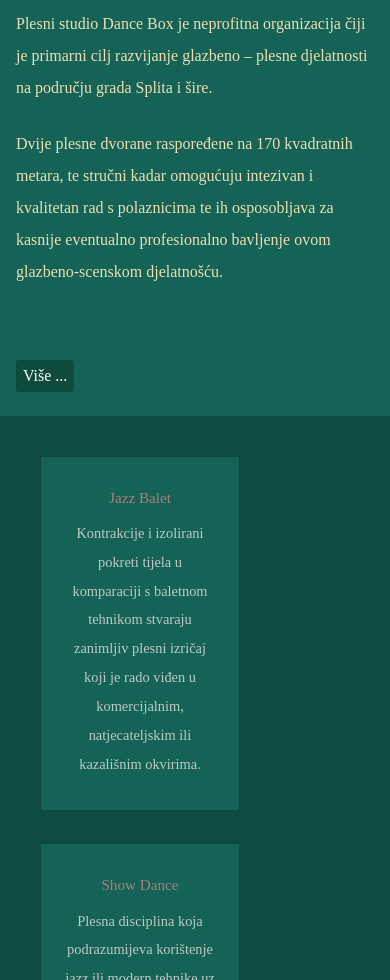
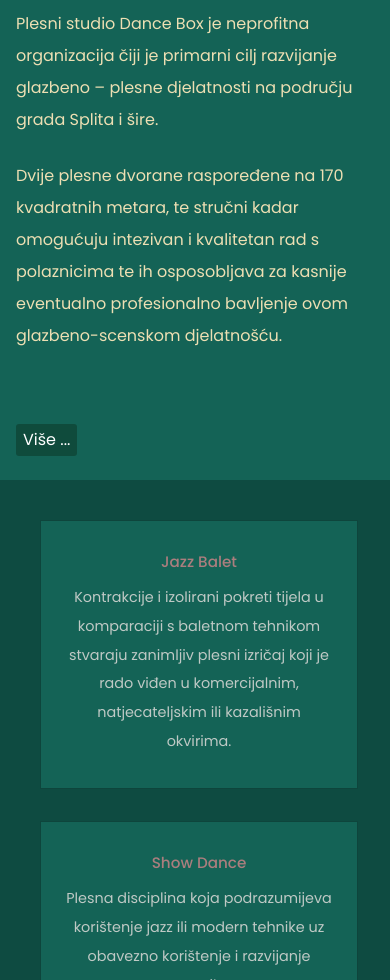
Before and after one commit to BrunaMamic/dancebox, a Next.js app: page / in a window 390 px wide. Shown: the part 1020-2000 px from the top of the page. Built offline with nearby package versions, Linux system fonts and the light colour scheme.

Commit message:
fix colors, video, footer, fonts

```diff
--- a/components/contactSidebar/index.tsx
+++ b/components/contactSidebar/index.tsx
@@ -27,8 +27,8 @@
       </div>
 
       <div className="share">
-        <a href="#" className="fab fa-facebook-f"></a>
-        <a href="#" className="fab fa-instagram"></a>
+        <a href="https://www.facebook.com/PlesniStudioDanceBox" target={'_blank'} rel={'noreferrer'} className="fab fa-facebook-f"></a>
+        <a href="https://www.instagram.com/danceboxsplit/" target={'_blank'} rel={'noreferrer'} className="fab fa-instagram"></a>
       </div>
     </div>
   );
--- a/components/header/index.tsx
+++ b/components/header/index.tsx
@@ -30,7 +30,6 @@
           className="fas fa-info-circle"
         ></div>
         <div id="search-btn" className="fas fa-search"></div>
-        <div id="login-btn" className="fas fa-user"></div>
       </div>
 
       <form action="" className="search-form">
--- a/components/info/index.tsx
+++ b/components/info/index.tsx
@@ -5,7 +5,7 @@
 
       <div className="row">
         <div className="video">
-          <video src="static/video.mp4" autoPlay muted loop>
+          <video src="static/video.mp4" controls={true}  muted>
             <source src="static/video.mp4" type="video/mp4" />
           </video>
         </div>
--- a/components/mentors/index.tsx
+++ b/components/mentors/index.tsx
@@ -73,9 +73,8 @@
                   <br />
                   <br />
                   Stečeno plesno iskustvo i znanje pomogli su joj pri upisu na
-                  Akademiju dramskih umjetnosti u Zagrebu gdje je trenutno
-                  student treće godine na odsjeku Suvremeni ples/nastavnički
-                  smjer.
+                  Akademiju dramskih umjetnosti u Zagrebu na odsjeku Suvremeni ples/nastavnički
+                  smjer koji završava 2022. godine.
                   <br />
                   <br />
                   Barbara intenzivno sudjeluje u radu Studija kao koreograf i
--- a/components/projects/index.tsx
+++ b/components/projects/index.tsx
@@ -5,13 +5,45 @@
 
 import lgThumbnail from "lightgallery/plugins/thumbnail";
 import lgZoom from "lightgallery/plugins/zoom";
+import { Router, useRouter } from "next/router";
 
 const Projects = () => {
+  const openFacebookGallery = () => {
+    window.open('https://www.facebook.com/PlesniStudioDanceBox/photos', '_blank')
+  };
+
   return (
     <section className="projects" id="projects">
       <h1 className="heading"> Najnoviji projekti </h1>
 
-      <LightGallery elementClassNames={"box-container"}>
+      <LightGallery onBeforeOpen={() => openFacebookGallery()} elementClassNames={"box-container"}>
+        <a href="static/cure.jpg" onClick={()=>console.log('hello world')} className="box">
+          <div className="image">
+            <img src="static/cure.jpg" alt=""/>
+          </div>
+          <div className="content">
+            <div className="info">
+              <h3>Race for the cure</h3>
+            </div>
+            <i className="fas fa-plus"></i>
+          </div>
+
+        </a>
+
+        <a href="static/projekt10.jpg" className="box">
+          <div className="image">
+            <img src="static/projekt10.jpg" alt=""/>
+          </div>
+          <div className="content">
+            <div className="info">
+              <h3>Proslava 10. godišnjice kluba</h3>
+              <p>3.9.2022. <br/>
+                Photo by @mdphotography18</p>
+            </div>
+            <i className="fas fa-plus"></i>
+          </div>
+        </a>
+
         <a href="static/projekti.jpg" className="box">
           <div className="image">
             <img src="static/projekti.jpg" alt="" />
--- a/pages/_document.tsx
+++ b/pages/_document.tsx
@@ -4,7 +4,7 @@
 export default class extends Document {
   render(): JSX.Element {
     return (
-      <Html className="h-100">
+      <Html className="">
         <meta name="viewport" content="width=device-width, user-scalable=yes" />
         <Head>
           <meta httpEquiv="X-UA-Compatible" content="IE=edge" />
--- a/styles/index.css
+++ b/styles/index.css
@@ -6,39 +6,40 @@
   --white:#fff;
   --light-color:#666;
   --light-bg:#eee;
-  background: #76BA99;
-  background: #76BA99;
-  background: #67b18d;
-  --box-shadow:0 .5rem 1rem rgba(0,0,0,.1);
-  --border:.1rem solid rgba(0,0,0,.3);
+  /*background: #76BA99;*/
+  /*background: #76BA99;*/
+  /*background: #67b18d;*/
+  /*--box-shadow:0 .5rem 1rem rgba(0,0,0,.1);*/
+  /*--border:.1rem solid rgba(0,0,0,.3);*/
+  width: 100vw;
 }
 
 * {
   font-family: 'Poppins', sans-serif;
   margin: 0;
   padding: 0;
-  -webkit-box-sizing: border-box;
-  box-sizing: border-box;
+  /*-webkit-box-sizing: border-box;*/
+  /*box-sizing: border-box;*/
   outline: none;
   border: none;
   text-decoration: none !important;
 }
 
 html {
-  font-size: 62.5%;
-  overflow-x: hidden;
-  scroll-behavior: smooth;
-  scroll-padding-top: 7rem;
+  /*font-size: 62.5%;*/
+  /*overflow-x: hidden;*/
+  /*scroll-behavior: smooth;*/
+  /*scroll-padding-top: 7rem;*/
 }
 
 body{
-  background: #146356;
+  /*background: #146356;*/
 }
 
 header {
   color: #FFF1BD;
   /*background-image: #146356;  */
-  font-family: cursive;
+  /*font-family: cursive;*/
 }
 
 section {
@@ -86,7 +87,7 @@
 
 .header {
   /* background-color: linear-gradient(to right, #4ca2af, #2C3E50) !important; */
-  background-color: #76BA99;
+  background-color: #105348;
   position: sticky;
   top: 0;
   left: 0;
@@ -148,12 +149,11 @@
   position: absolute;
   top: 120%;
   left: 50%;
-  -webkit-transform: translateX(-50%);
   transform: translateX(-50%);
   width: 70rem;
   background: var(--white);
-  -webkit-box-shadow: var(--box-shadow);
-  box-shadow: var(--box-shadow);
+  /*-webkit-box-shadow: var(--box-shadow);*/
+  /*box-shadow: var(--box-shadow);*/
   padding: 1rem;
   display: none;
   -webkit-box-align: center;
@@ -191,7 +191,8 @@
 
 .contact-info {
   color: white;
-  background-image: linear-gradient(to right, #146356, #CA955C);
+  /*background-image: linear-gradient(to right, #146356, #CA955C);*/
+  background: #146356;
   position: fixed;
   top: 0;
   right: 0;
@@ -258,7 +259,7 @@
 
 .contact-info .share {
   padding-top: 2rem;
-  border-top: var(--border);
+  /*border-top: var(--border);*/
   margin-top: 1rem;
 }
 
@@ -274,7 +275,7 @@
 }
 
 .contact-info .share a:hover {
-  background: var(--black);
+  /*background: var(--black);*/
   color: var(--white);
 }
 
@@ -366,7 +367,7 @@
 
 .about .row .content p {
   font-size: 2rem;
-  font-family: cursive;
+  /*font-family: cursive;*/
   color: #EDDFB3;
   line-height: 2;
   padding: 1rem 0;
@@ -374,7 +375,7 @@
 
 .about .content .btn{
   font-size: 2rem;
-  font-family: cursive;
+  /*font-family: cursive;*/
   background-color: #0a2c1c70;
   color: white;
 }
@@ -398,7 +399,7 @@
 .services {
   color: rgb(170, 126, 126);;
   background-color: #0e4b41;
-  font-family: cursive;
+  /*font-family: cursive;*/
   display: flex;
   justify-content: center;
 }
@@ -410,13 +411,13 @@
 }
 
 .services .box-container .box {
-  flex-grow: 1 30rem;
-  width: 25rem;
+  flex-grow: 1;
+  /*width: 25rem;*/
   text-align: center;
   padding: 3rem;
   border: .1rem solid rgba(0,0,0,.3);
   margin: 2rem;
-  font-family: cursive;
+  /*font-family: cursive;*/
 }
 
 .services .box-container .box h3 {
@@ -424,14 +425,14 @@
   color: rgb(170, 126, 126);
   text-transform: capitalize;
   padding: 1rem 1rem;
-  font-family: cursive;
+  /*font-family: cursive;*/
 }
 
 .services .box-container .box p {
   font-size: 1.8rem;
   color: #bfc9c5;
   line-height: 2;
-  font-family: cursive;
+  /*font-family: cursive;*/
 
 }
 
@@ -530,6 +531,7 @@
 .voditelji .box-container .box {
   cursor: initial;
   width: 55rem;
+  padding: 1rem;
 }
 
 .voditelji .box-container .box .image {
@@ -611,7 +613,6 @@
   margin: .7rem 0;
   width: 100%;
   padding: 1.5rem 0;
-  border-bottom: var(--border);
   font-size: 1.6rem;
   color: var(--light-color);
 }
@@ -657,7 +658,8 @@
   }
   .header .navbar.active {
     clip-path: polygon(0 0, 100% 0, 100% 100%, 0 100%);
-    background-image: linear-gradient(to right, #4CA1AF, #2C3E50) !important;
+    /*background-image: linear-gradient(to right, #4CA1AF, #2C3E50) !important;*/
+    background: #105348;
 
   }
   .header .navbar a {
@@ -696,7 +698,7 @@
 .site-footer
 {
   background: #062520;
-  padding:40px 220px 20px;
+  padding:0 10% 20px;
   font-size:15px;
   line-height:24px;
   color:#bdbdbd;
```
Also changed, not shown: public/static/cure.jpg (added), public/static/projekt10.jpg (added).
